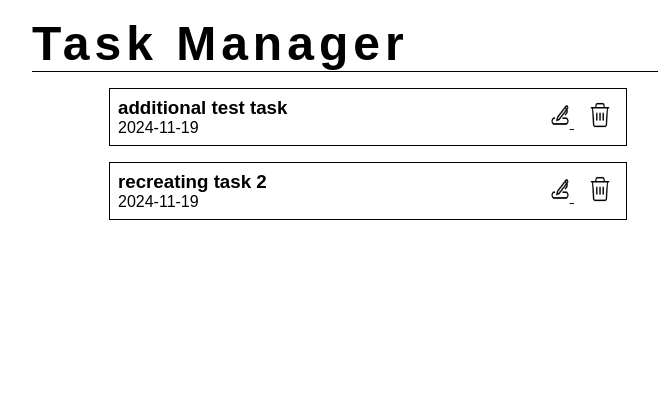
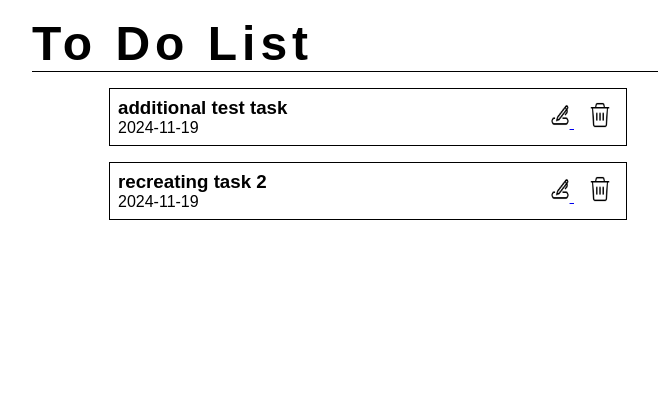
Before and after one commit to Nnisik/AI-task-manager, a Flask app: page / in a window 1280 px wide. Shown: the top 420 px of the page, without its empty margins (288-946 px from the left). Run offline with Flask 3, Linux system fonts and the light colour scheme; data comes from the database, SQL or seed files in the repository.

Commit message:
commented some code sections + areas to fix or rework

```diff
--- a/templates/base.html
+++ b/templates/base.html
@@ -6,6 +6,7 @@
     <link rel="stylesheet" href="{{ url_for('static', filename='css/style.css') }}">
 </head>
 <body>
+<!-- TODO: work on frontend functionality using JS -->
     {% block body %}{% endblock %}
 </body>
 </html>
--- a/templates/index.html
+++ b/templates/index.html
@@ -2,7 +2,9 @@
 
 {% block body %}
 <div class="container">
-    <h1 class="header">Task Manager</h1>
+    <h1 class="header">To Do List</h1>
+    <!-- TODO: message for when there are no not complited tasks -->
+    <!-- TODO: add filter and sorting buttons for tasks-->
     <div class="tasks-list">
         {% for task in tasks %}
         <div class="task">
@@ -22,6 +24,8 @@
         {% endfor %}
     </div>
     <!-- add new task form-->
+    <!-- TODO: restyle it to modal window -->
+    <!-- FIXME: implement fields validation -->
     <form action="/" method="POST" class="new-task-form">
         <input type="text" name="content" id="content">
         <input type="submit" value="Add Task">
--- a/templates/update.html
+++ b/templates/update.html
@@ -1,7 +1,8 @@
 {% extends 'base.html' %}
 
 {% block body %}
-<h1 class="header">Update Task</h1>
+<h1 class="header">Update Task: "{{ task.content }}"</h1>
+<!-- TODO: rework page structure and style for more consistant and complex styling -->
 <div class="content">
     <form action="/update/{{ task.id }}" method="POST">
         <input type="text" name="content" id="content" value="{{ task.content }}">
```
Also changed, not shown: app.py (+13 -0 lines), README.md.
